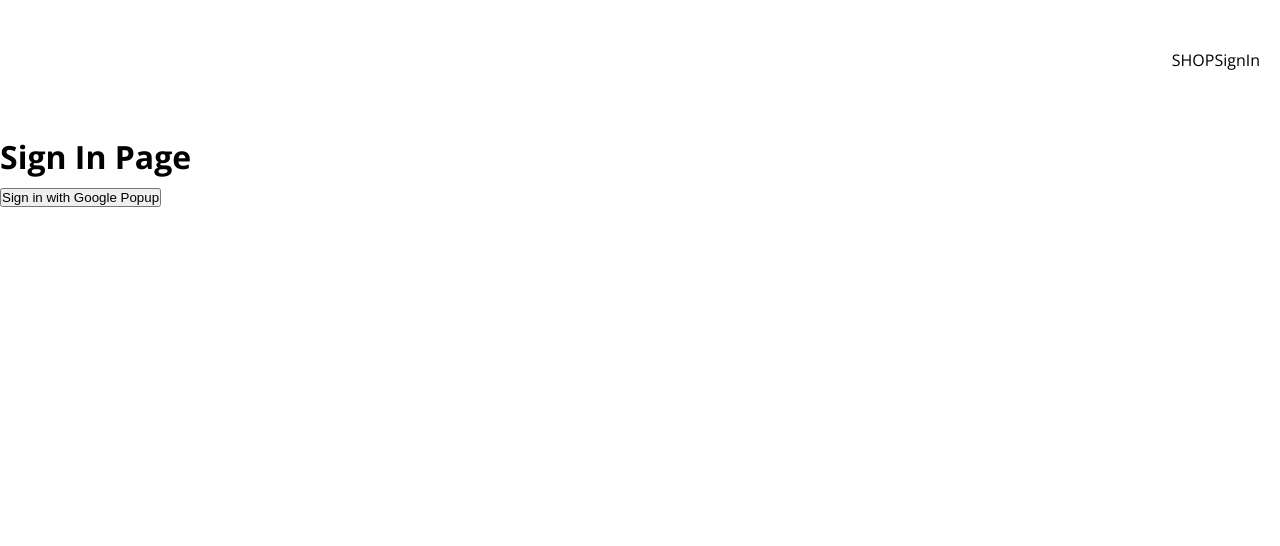
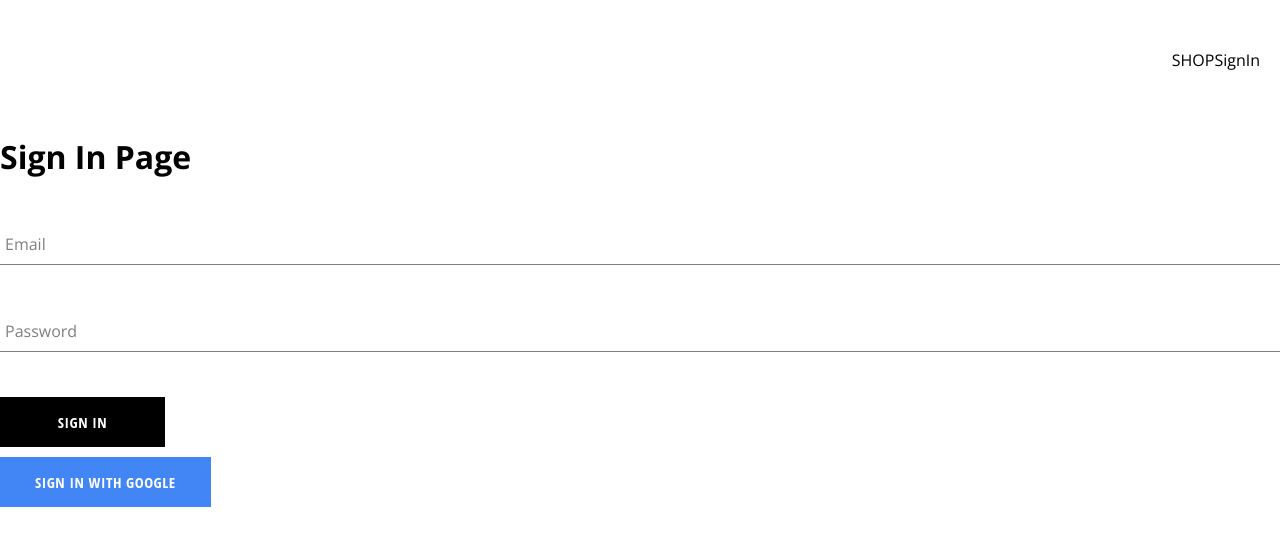
Before and after one commit to jadTahaGit/Stripe-Shop, a React (Create React App) app: page /signin in a window 1280 px wide. Shown: the top 546 px of the page. Built offline with nearby package versions, Linux system fonts and the light colour scheme; some icons are missing.

Commit message:
SignWithEmaiAndPassword --version 01.00.98

```diff
--- a/src/components/form-input/form-input.component.jsx
+++ b/src/components/form-input/form-input.component.jsx
@@ -4,8 +4,8 @@ const FormInput = ({ label, ...otherProps }) => {
   const { id } = otherProps;
   return (
     <div className="group">
+      <input className="form-input" {...otherProps} />
       {/* If label exists --> render it */}
-      <input className="form-input" {...otherProps} />
       {label && (
         <label
           htmlFor={id}
--- a/src/routes/sign-in/sign-in.component.jsx
+++ b/src/routes/sign-in/sign-in.component.jsx
@@ -1,22 +1,88 @@
 import './sign-in.styles.scss';
 import { useEffect } from 'react';
 import { getRedirectResult } from '@firebase/auth';
+import { useState } from 'react';
+
+import Button from '../../components/button/botton.component';
+import FormInput from '../../components/form-input/form-input.component';
 
 import {
   signInWithGooglePopup,
   createUserDocumentFromAuth,
+  signIn_Auth_WithEmailAndPassword,
 } from '../../utils/firebase/firebase.utils';
 
+const defaultFormFields = {
+  email: '',
+  password: '',
+};
+
 const SignIn = () => {
+  const [formFields, setFormFields] = useState(defaultFormFields);
+  const { email, password } = formFields;
+  console.log(formFields);
+
   const logGoogleUser = async () => {
     const { user } = await signInWithGooglePopup();
     const userDocRef = await createUserDocumentFromAuth(user);
   };
 
+  const resetFormFields = () => {
+    setFormFields(defaultFormFields);
+  };
+
+  const handleSubmit = async (event) => {
+    event.preventDefault();
+
+    try {
+      const { user } = await signIn_Auth_WithEmailAndPassword(email, password);
+
+      resetFormFields();
+      console.log(user);
+    } catch (error) {
+      // these dont exist on SignIn
+      if (error.code === 'auth/wrong-password') {
+        alert('Wrong Password');
+      } else {
+        console.log('user creation encountered an error', error);
+      }
+    }
+  };
+
+  //   generic event handler
+  const handleChange = (event) => {
+    const { name, value } = event.target;
+    setFormFields({ ...formFields, [name]: value });
+  };
+
   return (
     <div className="Sign-in">
       <h1>Sign In Page</h1>
-      <button onClick={logGoogleUser}> Sign in with Google Popup</button>
+      <form onSubmit={handleSubmit}>
+        <FormInput
+          label="Email"
+          type="text"
+          id="SignInEmailInputField"
+          name="email"
+          value={email}
+          onChange={handleChange}
+          required
+        />
+        <FormInput
+          label="Password"
+          type="password"
+          id="SignInPasswordInputField"
+          name="password"
+          value={password}
+          onChange={handleChange}
+          required
+        />
+        <Button onClick={handleSubmit}> Sign in</Button>
+      </form>
+      <Button buttonType="google" onClick={logGoogleUser}>
+        {' '}
+        Sign in with Google
+      </Button>
     </div>
   );
 };
--- a/src/utils/firebase/firebase.utils.js
+++ b/src/utils/firebase/firebase.utils.js
@@ -5,6 +5,7 @@ import {
   signInWithPopup,
   GoogleAuthProvider,
   createUserWithEmailAndPassword,
+  signInWithEmailAndPassword,
 } from 'firebase/auth';
 
 import { getFirestore, doc, getDoc, setDoc } from 'firebase/firestore';
@@ -75,3 +76,8 @@ export const createAuthUserWithEmailAndPassword = async (email, password) => {
   if (!email || !password) return;
   return await createUserWithEmailAndPassword(auth, email, password);
 };
+
+export const signIn_Auth_WithEmailAndPassword = async (email, password) => {
+  if (!email || !password) return;
+  return await signInWithEmailAndPassword(auth, email, password);
+};
```
